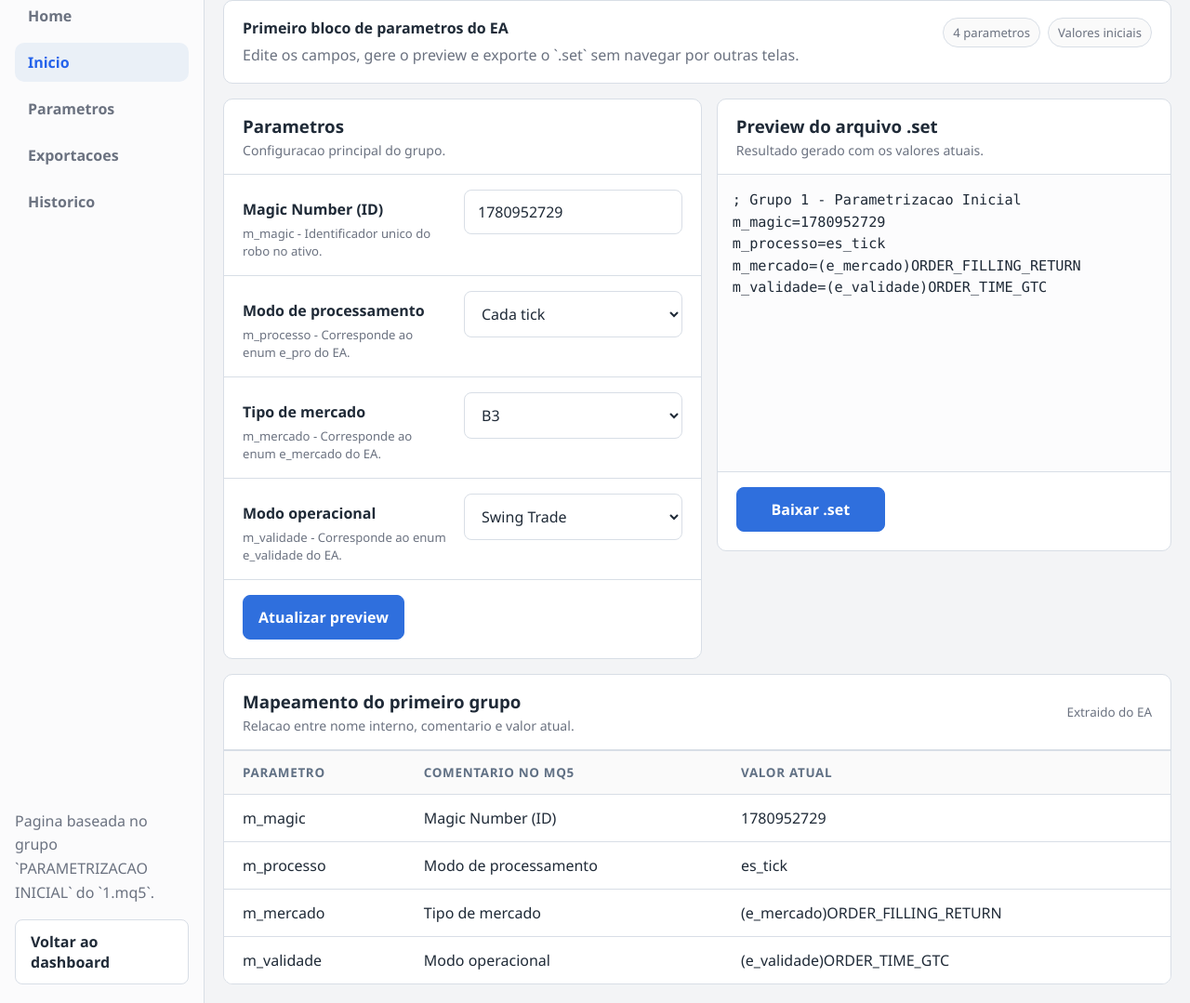
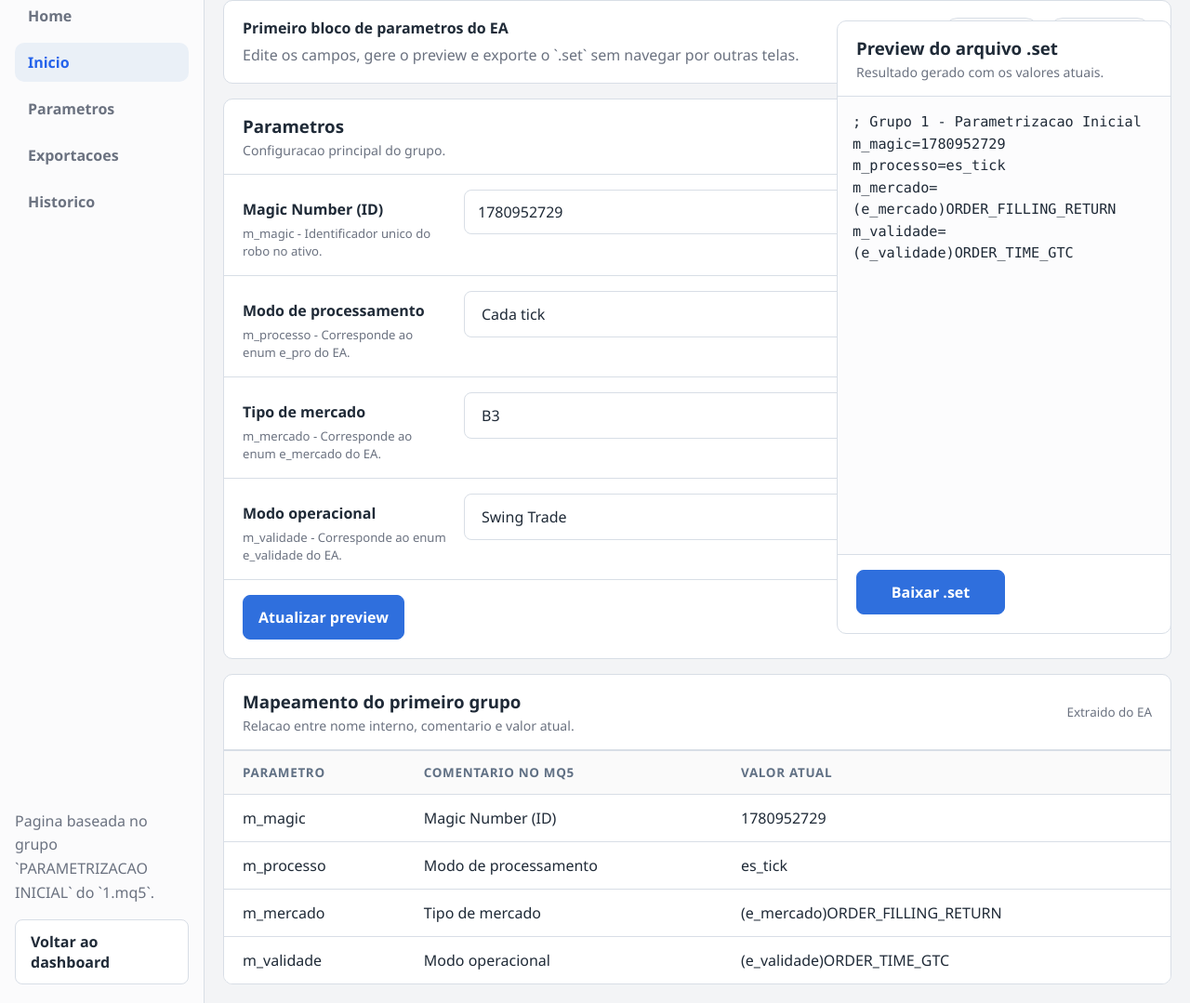
Before and after one commit to MarceloAnsilago/v4, a Flask app: page /grupo-1 in a window 1280 px wide. Shown: the part 98-1177 px from the top of the page at 93% size. Run offline with Flask 3, Linux system fonts and the light colour scheme.

Commit message:
inseridino preview set como fixa

```diff
--- a/static/style.css
+++ b/static/style.css
@@ -583,6 +583,10 @@ a {
     grid-template-columns: 220px 1fr;
 }
 
+.with-preview-rail {
+    padding-right: 396px;
+}
+
 .group-page .sidebar {
     padding: 20px 16px;
     background: #fbfbfc;
@@ -674,6 +678,10 @@ a {
     min-width: 0;
 }
 
+.single-main-column {
+    grid-template-columns: minmax(0, 1fr);
+}
+
 .group-page .panel {
     border-radius: 10px;
 }
@@ -745,11 +753,13 @@ a {
 
 .group-page .preview-block {
     margin: 0;
-    min-height: 320px;
+    min-height: 260px;
+    max-height: calc(100vh - 260px);
     border: 0;
     border-bottom: 1px solid var(--border);
     border-radius: 0;
     background: #fcfcfd;
+    overflow: auto;
 }
 
 .group-page .download-form {
@@ -765,7 +775,45 @@ a {
     background: #fff;
 }
 
+.preview-rail {
+    position: fixed;
+    top: 120px;
+    right: 20px;
+    width: 360px;
+    height: calc(100vh - 140px);
+    z-index: 20;
+}
+
+.preview-rail-panel {
+    display: flex;
+    flex-direction: column;
+    height: 100%;
+}
+
+.preview-rail-panel .preview-block {
+    flex: 1 1 auto;
+}
+
+.preview-rail-panel .download-form {
+    margin-top: auto;
+}
+
 @media (max-width: 1100px) {
+    .with-preview-rail {
+        padding-right: 20px;
+    }
+
+    .preview-rail {
+        position: static;
+        width: auto;
+        height: auto;
+        margin: 0 20px 20px;
+    }
+
+    .preview-rail-panel {
+        height: auto;
+    }
+
     .group-summary {
         flex-direction: column;
     }
--- a/templates/grupo_1.html
+++ b/templates/grupo_1.html
@@ -33,7 +33,7 @@
             </div>
         </aside>
 
-        <main class="main-panel">
+        <main class="main-panel with-preview-rail">
             <header class="topbar">
                 <div>
                     <p class="page-overline">Arquivo base</p>
@@ -66,7 +66,7 @@
                 </div>
             </section>
 
-            <section class="form-layout compact-layout">
+            <section class="form-layout compact-layout single-main-column">
                 <article class="panel">
                     <div class="panel-header">
                         <div>
@@ -106,24 +106,6 @@
                         <div class="button-row">
                             <button type="submit" class="primary-button">Atualizar preview</button>
                         </div>
-                    </form>
-                </article>
-
-                <article class="panel">
-                    <div class="panel-header">
-                        <div>
-                            <h3>Preview do arquivo .set</h3>
-                            <p class="panel-subtitle">Resultado gerado com os valores atuais.</p>
-                        </div>
-                    </div>
-
-                    <div class="preview-block">{{ set_content }}</div>
-
-                    <form method="post" action="{{ url_for('grupo_1_download') }}" class="download-form">
-                        {% for field in fields %}
-                        <input type="hidden" name="{{ field.name }}" value="{{ values[field.name] }}">
-                        {% endfor %}
-                        <button type="submit" class="primary-button">Baixar .set</button>
                     </form>
                 </article>
             </section>
@@ -172,6 +154,26 @@
                 </article>
             </section>
         </main>
+
+        <aside class="preview-rail">
+            <article class="panel preview-rail-panel">
+                <div class="panel-header">
+                    <div>
+                        <h3>Preview do arquivo .set</h3>
+                        <p class="panel-subtitle">Resultado gerado com os valores atuais.</p>
+                    </div>
+                </div>
+
+                <div class="preview-block">{{ set_content }}</div>
+
+                <form method="post" action="{{ url_for('grupo_1_download') }}" class="download-form">
+                    {% for field in fields %}
+                    <input type="hidden" name="{{ field.name }}" value="{{ values[field.name] }}">
+                    {% endfor %}
+                    <button type="submit" class="primary-button">Baixar .set</button>
+                </form>
+            </article>
+        </aside>
     </div>
 </body>
 </html>
```
